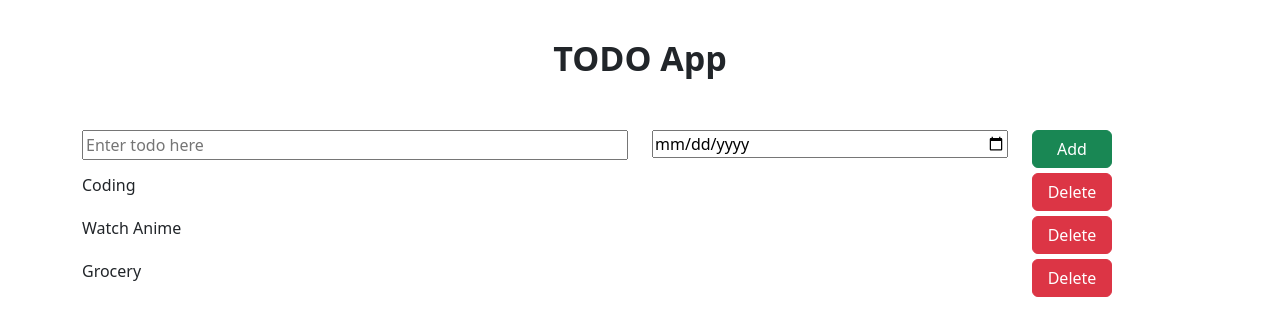
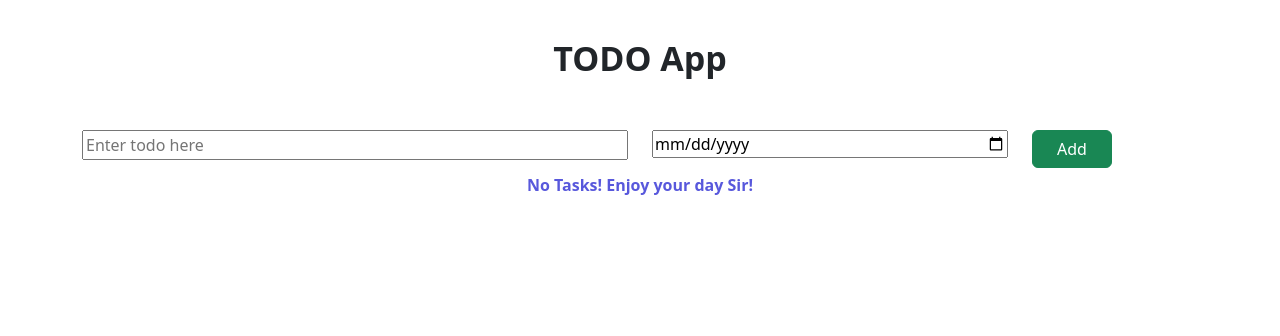
Before and after one commit to SatyakiB7076/React-projects, a React (Vite) app in the folder To-do-items-final/: page / in a window 1280 px wide. Shown: the top 336 px of the page. Built offline with nearby package versions, Linux system fonts and the light colour scheme.

Commit message:
added welcome message and delete functionality

```diff
--- a/To-do-items-final/src/App.jsx
+++ b/To-do-items-final/src/App.jsx
@@ -5,33 +5,27 @@ import WelcomeMessage from "./Components/WelcomeMessage";
 import "./App.css";
 import { useState } from "react";
 function App() {
-  const initialTodoItems = [
-    {
-      name: "Coding",
-      dueDate: "04/04/2023",
-    },
-    {
-      name: "Watch Anime",
-      dueDate: "04/04/2023",
-    },
-    {
-      name: "Grocery",
-      dueDate: "04/04/2023",
-    },
-  ];
-  const [todoItems, setTodoItems] = useState(initialTodoItems);
+
+  const [todoItems, setTodoItems] = useState([]);
 
   const handleNewItem = (itemName, itemDate) => {
     // console.log(`new item added : ${itemName} date:${itemDate}`);
     setTodoItems([...todoItems, { name: itemName, duedate: itemDate }]);
   };
+const handleDeleteItem=(todoItemName)=>{
+// console.log(`item that got deleted: ${todoItemName}`);
+const newTodoItems=todoItems.filter(item=>item.name!== todoItemName);
+setTodoItems(newTodoItems);
+}
+
+
   return (
     <>
       <Header />
       <center className="container">
         <AddTodo onSubmit={handleNewItem} />
-        <WelcomeMessage />
-        <TodoItem todoItems={todoItems} />
+        {todoItems.length===0 && <WelcomeMessage />}
+        <TodoItem todoItems={todoItems} onDeleteClick={handleDeleteItem}/>
       </center>
     </>
   );
--- a/To-do-items-final/src/Components/Todo.jsx
+++ b/To-do-items-final/src/Components/Todo.jsx
@@ -1,13 +1,15 @@
 import React from "react";
 
-function Todo({todoName,todoDate}) {
+function Todo(props) {
 
   return (
     <div className="row kg-row">
-      <div className="col-6">{todoName}</div>
-      <div className="col-4">{todoDate}</div>
+      <div className="col-6">{props.todoName}</div>
+      <div className="col-4">{props.todoDate}</div>
       <div className="col-2">
-        <button type="button" className="btn btn-danger kg-button">
+        <button type="button" className="btn btn-danger kg-button" onClick={()=>{
+          props.onDeleteClick(props.todoName)
+        }}>
           Delete
         </button>
       </div>
--- a/To-do-items-final/src/Components/TodoItem.jsx
+++ b/To-do-items-final/src/Components/TodoItem.jsx
@@ -1,10 +1,10 @@
  import React from 'react';
 import Todo from './Todo';
 
-function TodoItem({todoItems}) {
+function TodoItem(props) {
   return (
     <div className="todo-container">
-        {todoItems.map(item=><Todo todoName={item.name} todoDate={item.duedate} />)}
+        {props.todoItems.map(item=><Todo todoName={item.name} key={item.name} todoDate={item.duedate} onDeleteClick={props.onDeleteClick}/>)}
     </div>
   )
 }
--- a/To-do-items-final/src/Components/WelcomeMessage.jsx
+++ b/To-do-items-final/src/Components/WelcomeMessage.jsx
@@ -1,4 +1,11 @@
-const WelcomeMessage =()=>{
-  <p>No Tasks pending..Enjoy your day</p>
+import React from 'react'
+import styles from "./WelcomeMessage.module.css"
+function WelcomeMessage() {
+  return (
+    <center className={styles.message}>
+      No Tasks! Enjoy your day Sir!
+    </center>
+  )
 }
-export default WelcomeMessage;
+
+export default WelcomeMessage
--- /dev/null
+++ b/To-do-items-final/src/Components/WelcomeMessage.module.css
@@ -0,0 +1,4 @@
+.message{
+    font-weight: 700;
+    color:rgb(88, 88, 220)
+}
```
